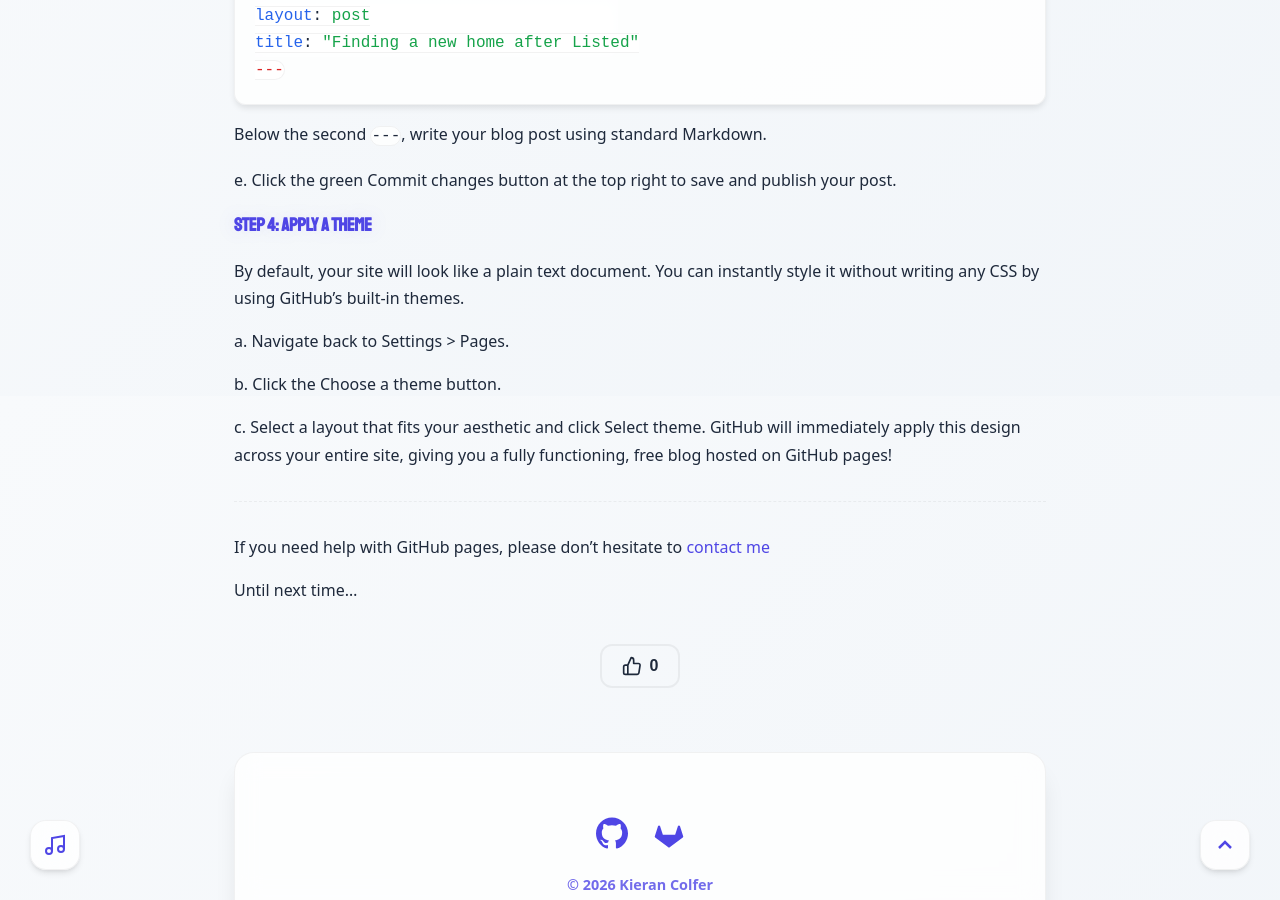
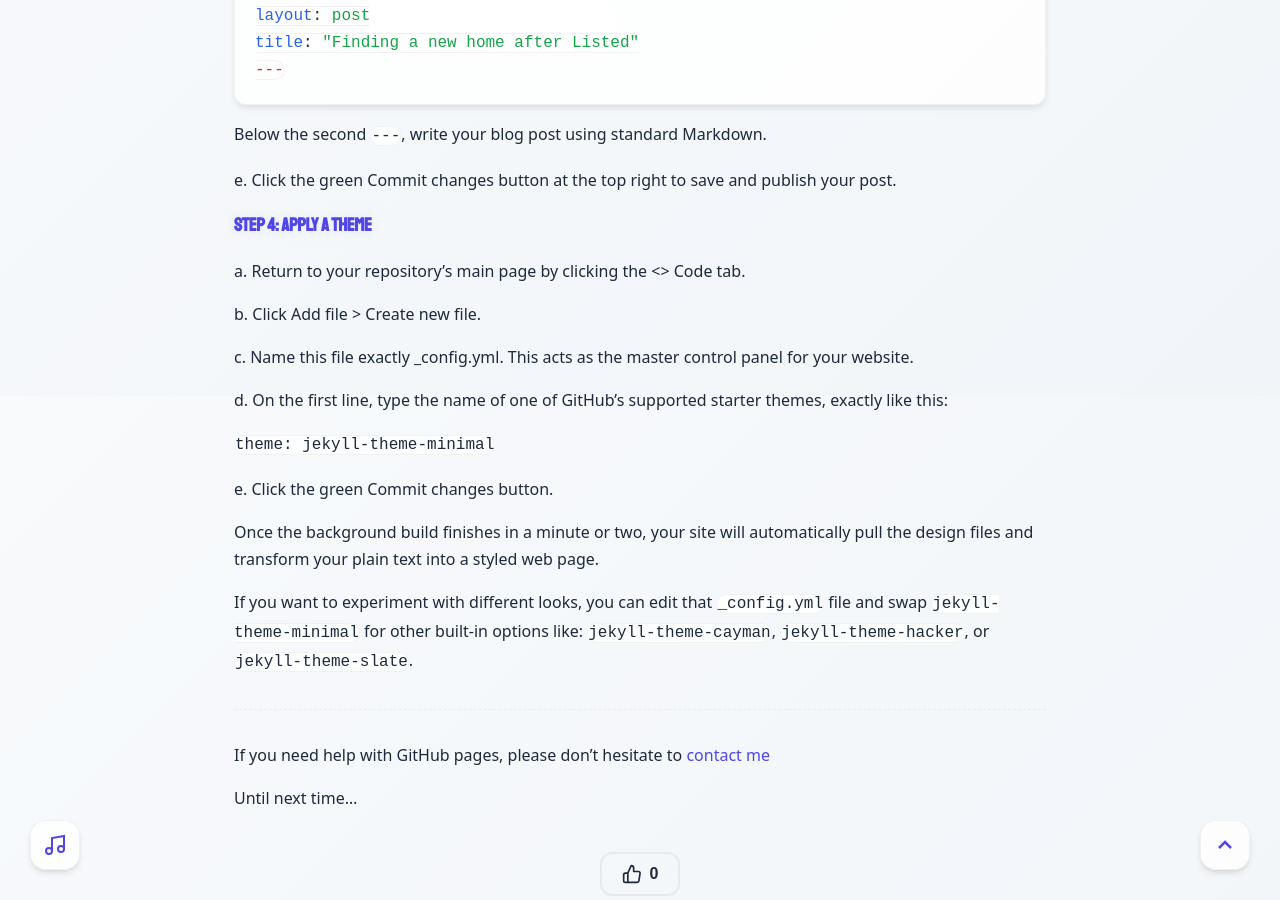
Before and after one commit to PASSK3YS/PASSK3YS.github.io, a Jekyll site: the page built from _posts/2026-09-08-migrating-away-from-listed.md, in a window 1280 px wide and 900 px high, scrolled down 3204 px. Built offline with Jekyll 4.4.1, drawn with Linux system fonts in a browser that asks for light colours; some web fonts are replaced.

Commit message:
chore: update blog post instructions

```diff
--- a/_posts/2026-09-08-migrating-away-from-listed.md
+++ b/_posts/2026-09-08-migrating-away-from-listed.md
@@ -86,13 +86,24 @@ Below the second ``---``, write your blog post using standard Markdown.
 e. Click the green Commit changes button at the top right to save and publish your post.
 
 ### Step 4: Apply a Theme
-By default, your site will look like a plain text document. You can instantly style it without writing any CSS by using GitHub's built-in themes.
 
-a. Navigate back to Settings > Pages.
+a. Return to your repository's main page by clicking the <> Code tab.
 
-b. Click the Choose a theme button.
+b. Click Add file > Create new file.
 
-c. Select a layout that fits your aesthetic and click Select theme. GitHub will immediately apply this design across your entire site, giving you a fully functioning, free blog hosted on GitHub pages!
+c. Name this file exactly _config.yml. This acts as the master control panel for your website.
+
+d. On the first line, type the name of one of GitHub's supported starter themes, exactly like this:
+
+`theme: jekyll-theme-minimal`
+
+e. Click the green Commit changes button.
+
+Once the background build finishes in a minute or two, your site will automatically pull the design files and transform your plain text into a styled web page.
+
+If you want to experiment with different looks, you can edit that `_config.yml` file and swap `jekyll-theme-minimal` for other built-in options like: `jekyll-theme-cayman`,
+`jekyll-theme-hacker`,
+or `jekyll-theme-slate`.
 
 ---
 
```
